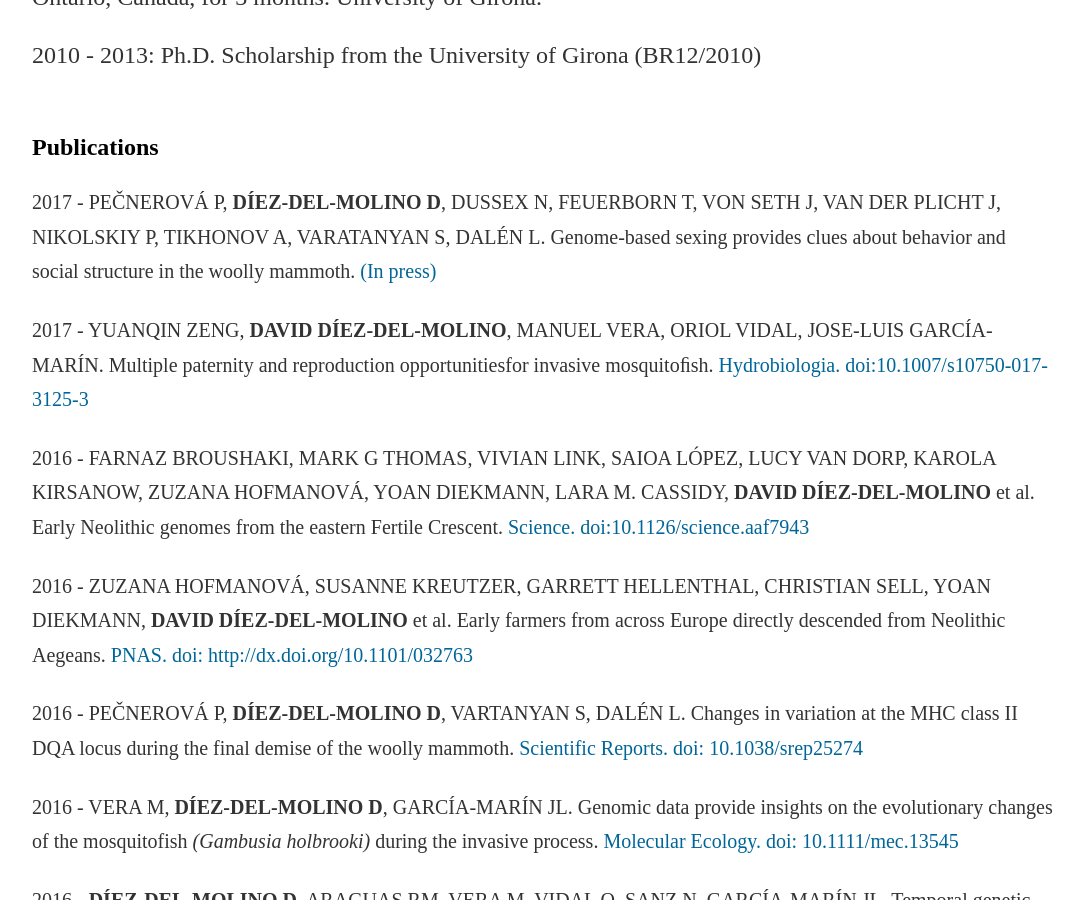
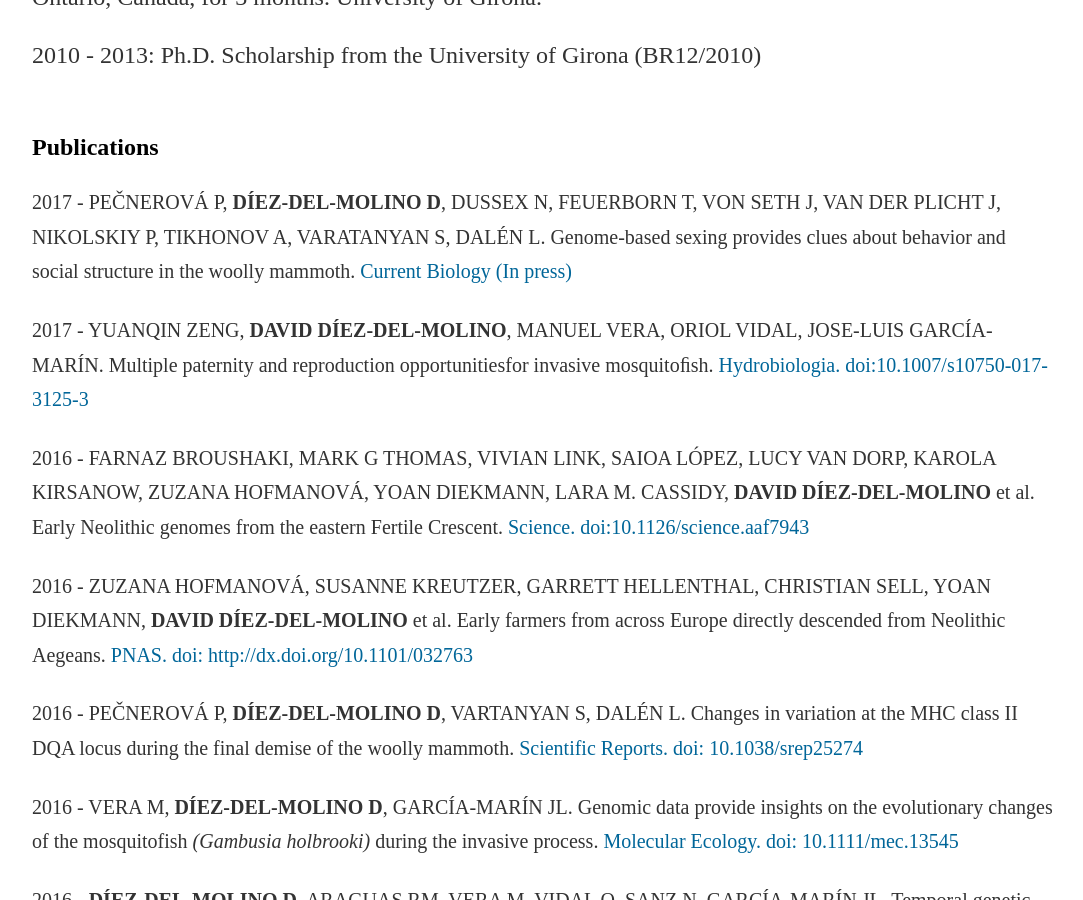
Before and after one commit to DiezMolino/diezmolino.github.io, a Jekyll site: the page cv/index.html, which Jekyll copies as it is, in a window 1280 px wide and 900 px high, scrolled down 3919 px. Shown: the whole window, without its empty margins (96-1179 px from the left). Built offline with Jekyll 4.4.1, drawn with Linux system fonts in a browser that asks for light colours.

Commit message:
Update index.html

```diff
--- a/cv/index.html
+++ b/cv/index.html
@@ -210,7 +210,7 @@
 <a name='Publications'></a>
 <h2>Publications</h2>
 
-<p><small>2017 - PEČNEROVÁ P, <b>DÍEZ-DEL-MOLINO D</b>, DUSSEX N, FEUERBORN T, VON SETH J, VAN DER PLICHT J, NIKOLSKIY P, TIKHONOV A, VARATANYAN S, DALÉN L. Genome-based sexing provides clues about behavior and social structure in the woolly mammoth. <a class='one' href="" target="_blank"> (In press) </a> </small> </p>
+<p><small>2017 - PEČNEROVÁ P, <b>DÍEZ-DEL-MOLINO D</b>, DUSSEX N, FEUERBORN T, VON SETH J, VAN DER PLICHT J, NIKOLSKIY P, TIKHONOV A, VARATANYAN S, DALÉN L. Genome-based sexing provides clues about behavior and social structure in the woolly mammoth. <a class='one' href="http://www.cell.com/current-biology/fulltext/S0960-9822(17)31264-2" target="_blank"> Current Biology (In press) </a> </small> </p>
 
 <p><small>2017 - YUANQIN ZENG, <B>DAVID DÍEZ-DEL-MOLINO</B>, MANUEL VERA, ORIOL VIDAL, JOSE-LUIS GARCÍA-MARÍN. Multiple paternity and reproduction opportunitiesfor invasive mosquitoﬁsh. <a class='one' href="http://www.readcube.com/articles/10.1007/s10750-017-3125-3?author_access_token=o_O1qbLR5rpTVJLNcFVl4Pe4RwlQNchNByi7wbcMAY4CoM9wlSpGo53FIIra_SPvW74a5mGcg4wPtTkuuRgasgAnhBofFGib-quR5F_tvD9ThimqOtQ3c_RHzzol5GX1iKEGWBAL9jAZR5piGOwx6Q%3D%3D" target="_blank"> Hydrobiologia. doi:10.1007/s10750-017-3125-3</a> </small> </p>
 
```
